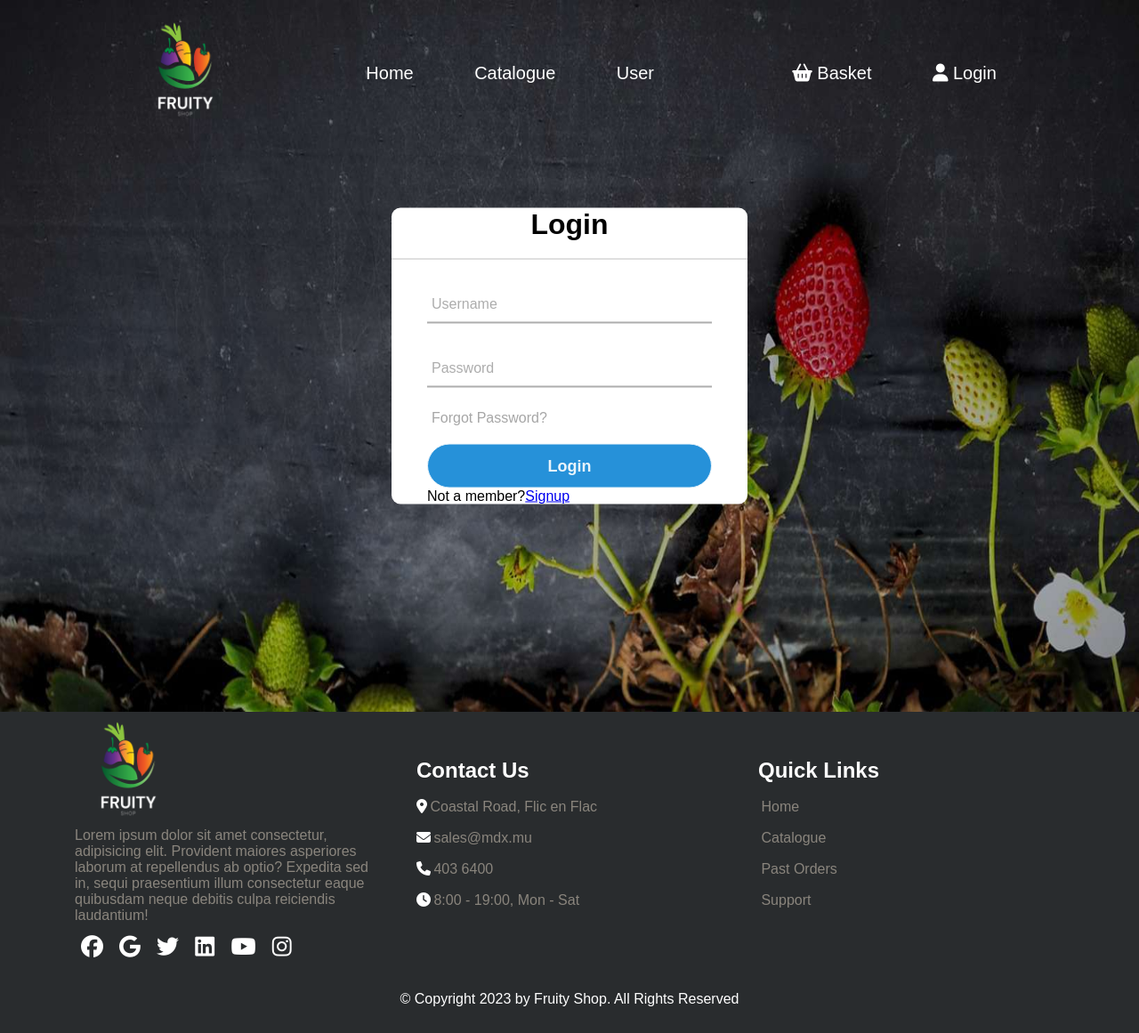
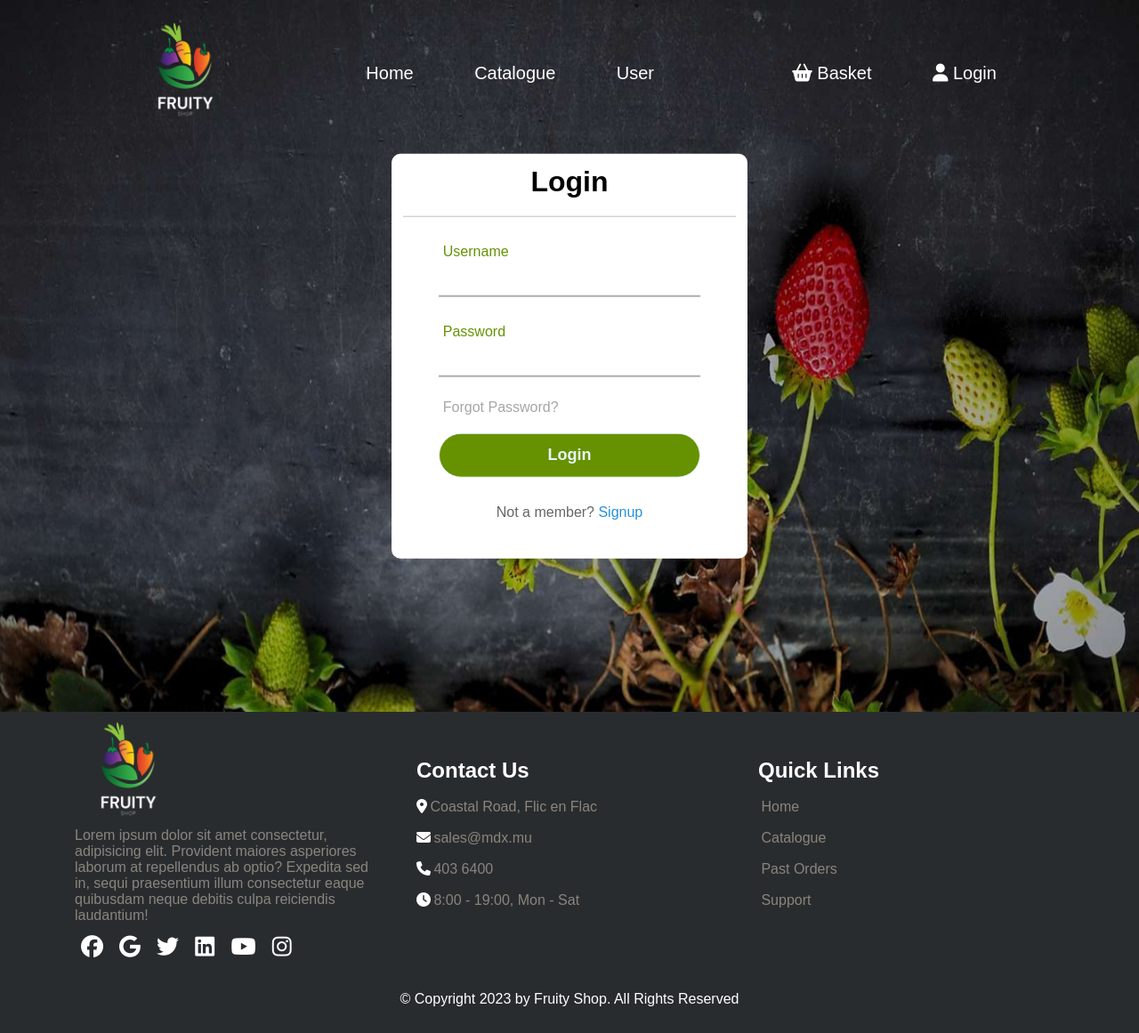
Before and after one commit to derecklhw/CST2120_Coursework2, a PHP site: page /login.html in a window 1280 px wide. Shown: the whole page at 89% size. Run offline with PHP 8.4, Linux system fonts and the light colour scheme; some libraries are stand-ins or nearby versions.

Commit message:
refac: login code

```diff
--- a/login.html
+++ b/login.html
@@ -36,22 +36,20 @@
           </li>
         </ul>
       </nav>
-      <div class="center">
+      <div class="login-section">
         <h1>Login</h1>
-        <form method="post">
-          <div class="txt_field">
+        <form method="">
+          <div class="entry">
+            <label>Username</label>
             <input type="text" required />
-            <span></span>
-            <label>Username</label>
           </div>
-          <div class="txt_field">
+          <div class="entry">
+            <label>Password</label>
             <input type="password" required />
-            <span></span>
-            <label>Password</label>
           </div>
-          <div class="pass">Forgot Password?</div>
+          <div class="forget-password">Forgot Password?</div>
           <input type="submit" value="Login" />
-          <div clas="signup_link">Not a member?<a href="#">Signup</a></div>
+          <div class="signup_link">Not a member?<a href="#"> Signup</a></div>
         </form>
       </div>
     </div>
--- a/styles/login.css
+++ b/styles/login.css
@@ -1,13 +1,7 @@
 @import "common.css";
 
-body {
-  margin: 0;
-  padding: 0;
-  font-family: montserrat;
-  height: 100vh;
-  /* overflow: hidden; */
-}
-.center {
+.hero .login-section {
+  padding: 1%;
   position: absolute;
   top: 50%;
   left: 50%;
@@ -16,24 +10,24 @@ body {
   background: white;
   border-radius: 10px;
 }
-.center h1 {
+.hero .login-section h1 {
   text-align: center;
   padding: 0 0 20px 0;
   border-bottom: 1px solid silver;
 }
 
-.center form {
+.hero .login-section form {
   padding: 0 40px;
   box-sizing: border-box;
 }
 
-form .txt_field {
+.hero .login-section form .entry {
   position: relative;
   border-bottom: 2px solid #adadad;
   margin: 30px 0;
 }
 
-.txt_field input {
+.hero .login-section form .entry input {
   width: 100%;
   padding: 0 5px;
   height: 40px;
@@ -43,53 +37,32 @@ form .txt_field {
   outline: none;
 }
 
-.txt_field label {
-  position: absolute;
+.hero .login-section form .entry label {
+  position: relative;
   top: 50%;
   left: 5px;
-  color: #adadad;
+  color: #669202;
   transform: translateY(-50%);
   font-size: 16px;
   pointer-events: none;
   transition: 0.5s;
 }
 
-.txt_field span::before {
-  content: "";
-  position: absolute;
-  top: 40px;
-  left: 0;
-  width: 0%;
-  height: 2px;
-  background: #2691d9;
-  transition: 0.5s;
-}
-.txt_field input:focus ~ label,
-.txt_field input:valid ~ label {
-  top: -5px;
-  color: #2691d9;
-}
-
-.txt_field input:focus ~ span ::before,
-.txt_field input:valid ~ span ::before {
-  width: 100%;
-}
-
-.pass {
+.hero .login-section form .forget-password {
   margin: -5px 0 20px 5px;
   color: #a6a6a6;
   cursor: pointer;
 }
 
-.pass:hover {
+.hero .login-section form .forget-password:hover {
   text-decoration: underline;
 }
 
-input[type="submit"] {
+.hero .login-section form input[type="submit"] {
   width: 100%;
   height: 50px;
   border: 1px solid;
-  background: #2691d9;
+  background: #669202;
   border-radius: 25px;
   font-size: 18px;
   color: #e9f4fb;
@@ -98,22 +71,22 @@ input[type="submit"] {
   outline: none;
 }
 
-input[type="submit"]:hover {
-  border-color: #2691d9;
+.hero .login-section form input[type="submit"]:hover {
+  border-color: #669202;
   transition: 0.5s;
 }
 
-.signup_link {
+.hero .login-section form .signup_link {
   margin: 30px 0;
   text-align: center;
   font-size: 16px;
   color: #666666;
 }
 
-.signup_link a {
+.hero .login-section form .signup_link a {
   color: #2691d9;
   text-decoration: none;
 }
-.signup_link a:hover {
+.hero .login-section form .signup_link a:hover {
   text-decoration: underline;
 }
```
